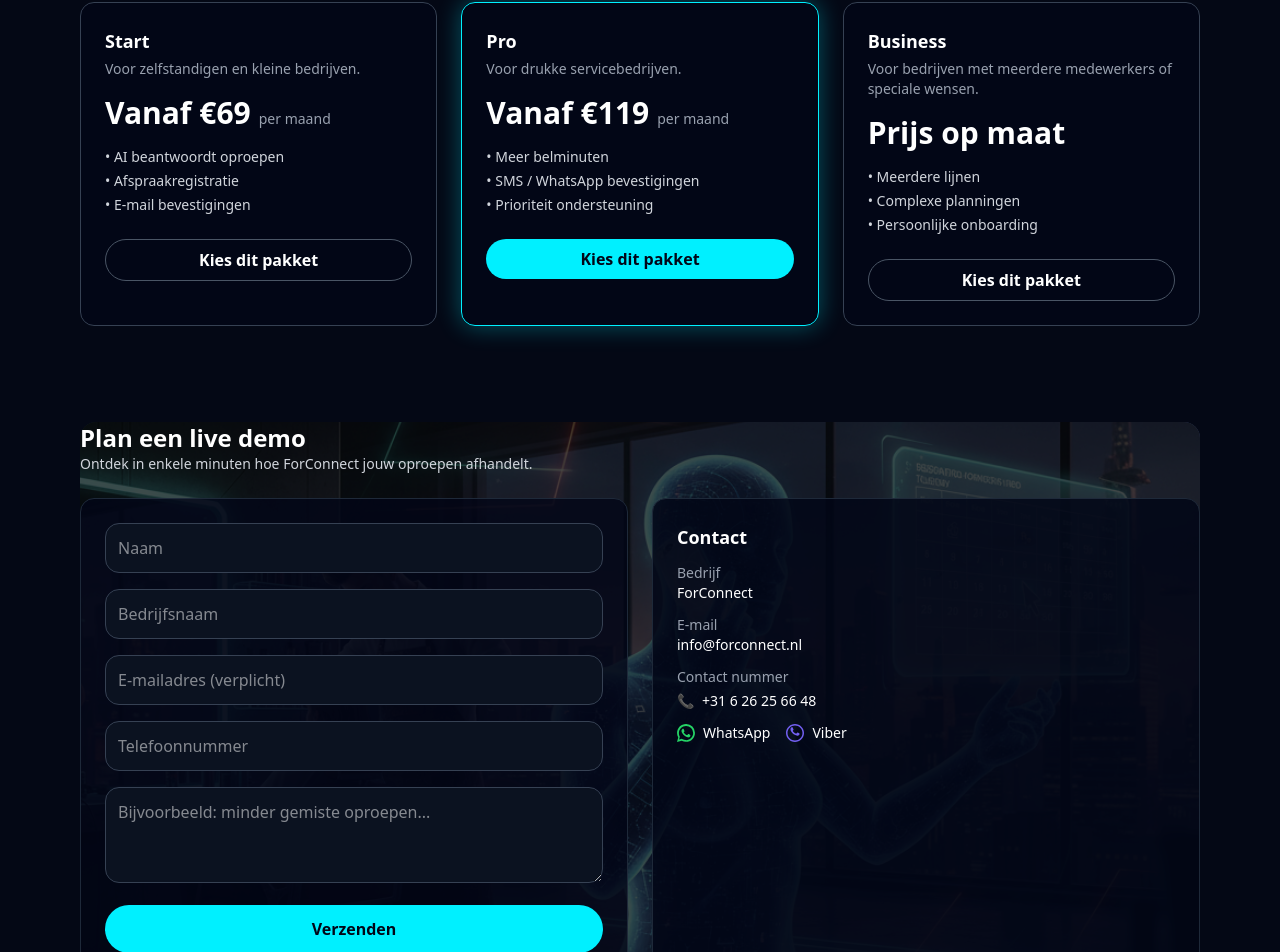
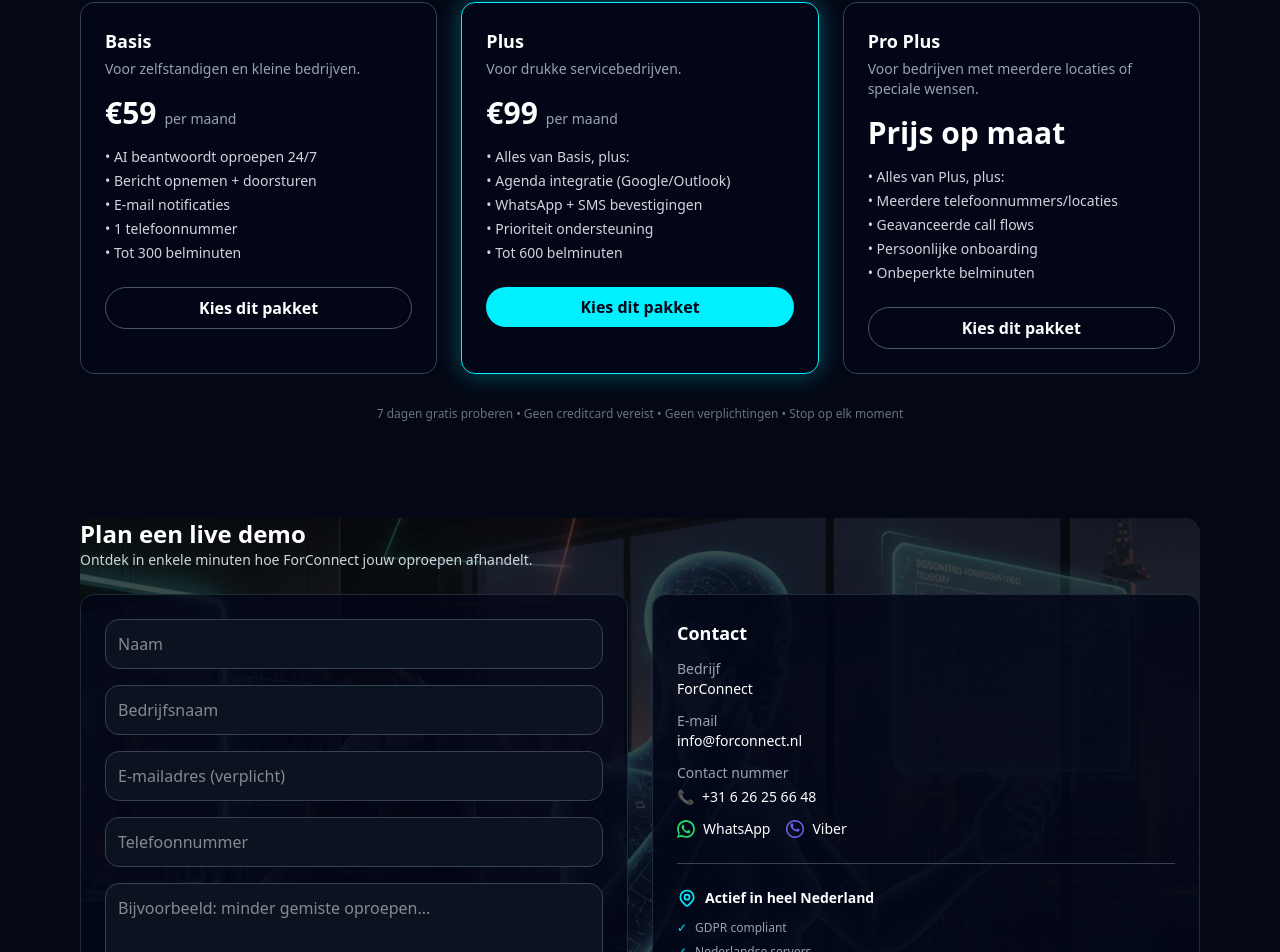
Before and after one commit to ForConnect/forconnect-site, a Next.js app: page / in a window 1280 px wide. Shown: the part 1500-2452 px from the top of the page. Built offline with nearby package versions, Linux system fonts and the light colour scheme.

Commit message:
Update pricing packages and add trust badges

```diff
--- a/app/page.tsx
+++ b/app/page.tsx
@@ -88,40 +88,46 @@ const content: Record<'nl' | 'en', ContentType> = {
     ],
 
     pricingTitle: 'Prijzen',
-    pricingSubtitle: 'Transparante pakketten, afgestemd op jouw bedrijf.',
+    pricingSubtitle: 'Transparante pakketten, afgestemd op jouw bedrijf. 7 dagen gratis proberen.',
     plans: [
       {
-        name: 'Start',
-        price: 'Vanaf €69',
+        name: 'Basis',
+        price: '€59',
         per: 'per maand',
         description: 'Voor zelfstandigen en kleine bedrijven.',
         features: [
-          'AI beantwoordt oproepen',
-          'Afspraakregistratie',
-          'E-mail bevestigingen',
+          'AI beantwoordt oproepen 24/7',
+          'Bericht opnemen + doorsturen',
+          'E-mail notificaties',
+          '1 telefoonnummer',
+          'Tot 300 belminuten',
         ],
       },
       {
-        name: 'Pro',
-        price: 'Vanaf €119',
+        name: 'Plus',
+        price: '€99',
         per: 'per maand',
         description: 'Voor drukke servicebedrijven.',
         features: [
-          'Meer belminuten',
-          'SMS / WhatsApp bevestigingen',
+          'Alles van Basis, plus:',
+          'Agenda integratie (Google/Outlook)',
+          'WhatsApp + SMS bevestigingen',
           'Prioriteit ondersteuning',
+          'Tot 600 belminuten',
         ],
         highlight: true,
       },
       {
-        name: 'Business',
+        name: 'Pro Plus',
         price: 'Prijs op maat',
         per: '',
-        description: 'Voor bedrijven met meerdere medewerkers of speciale wensen.',
+        description: 'Voor bedrijven met meerdere locaties of speciale wensen.',
         features: [
-          'Meerdere lijnen',
-          'Complexe planningen',
+          'Alles van Plus, plus:',
+          'Meerdere telefoonnummers/locaties',
+          'Geavanceerde call flows',
           'Persoonlijke onboarding',
+          'Onbeperkte belminuten',
         ],
       },
     ],
@@ -196,29 +202,47 @@ const content: Record<'nl' | 'en', ContentType> = {
     ],
 
     pricingTitle: 'Pricing',
-    pricingSubtitle: 'Flexible plans for growing businesses.',
+    pricingSubtitle: 'Flexible plans for growing businesses. 7-day free trial.',
     plans: [
       {
-        name: 'Start',
-        price: 'From €69',
+        name: 'Basis',
+        price: '€59',
         per: 'per month',
         description: 'For small businesses.',
-        features: ['Call handling', 'Appointments', 'Email confirmations'],
+        features: [
+          'AI answers calls 24/7',
+          'Message recording + forwarding',
+          'Email notifications',
+          '1 phone number',
+          'Up to 300 call minutes',
+        ],
       },
       {
-        name: 'Pro',
-        price: 'From €119',
+        name: 'Plus',
+        price: '€99',
         per: 'per month',
         description: 'For busy service businesses.',
-        features: ['More minutes', 'SMS / WhatsApp', 'Priority support'],
+        features: [
+          'Everything in Basis, plus:',
+          'Calendar integration (Google/Outlook)',
+          'WhatsApp + SMS confirmations',
+          'Priority support',
+          'Up to 600 call minutes',
+        ],
         highlight: true,
       },
       {
-        name: 'Business',
+        name: 'Pro Plus',
         price: 'Custom',
         per: '',
-        description: 'For businesses with multiple employees or special needs.',
-        features: ['Multiple lines', 'Advanced scheduling', 'Onboarding'],
+        description: 'For businesses with multiple locations or special needs.',
+        features: [
+          'Everything in Plus, plus:',
+          'Multiple phone numbers/locations',
+          'Advanced call flows',
+          'Personal onboarding',
+          'Unlimited call minutes',
+        ],
       },
     ],
 
@@ -469,6 +493,15 @@ export default function HomePage() {
               </div>
             ))}
           </div>
+
+          {/* Trial disclaimer */}
+          <div className="mt-8 text-center">
+            <p className="text-xs text-gray-500">
+              {lang === 'nl'
+                ? '7 dagen gratis proberen • Geen creditcard vereist • Geen verplichtingen • Stop op elk moment'
+                : '7-day free trial • No credit card required • No obligations • Cancel anytime'}
+            </p>
+          </div>
         </section>
 
         {/* Demo */}
@@ -633,6 +666,38 @@ export default function HomePage() {
                     Viber
                   </a>
                 </div>
+
+                {/* Trust Badges */}
+                <div className="mt-6 pt-6 border-t border-gray-700">
+                  <div className="flex items-center gap-2 mb-3">
+                    <svg className="w-5 h-5 text-[#00F0FF]" fill="none" stroke="currentColor" viewBox="0 0 24 24">
+                      <path strokeLinecap="round" strokeLinejoin="round" strokeWidth="2" d="M17.657 16.657L13.414 20.9a1.998 1.998 0 01-2.827 0l-4.244-4.243a8 8 0 1111.314 0z" />
+                      <path strokeLinecap="round" strokeLinejoin="round" strokeWidth="2" d="M15 11a3 3 0 11-6 0 3 3 0 016 0z" />
+                    </svg>
+                    <span className="text-sm font-semibold">
+                      {lang === 'nl' ? 'Actief in heel Nederland' : 'Active throughout the Netherlands'}
+                    </span>
+                  </div>
+
+                  <div className="space-y-2 text-xs text-gray-400">
+                    <div className="flex items-center gap-2">
+                      <span className="text-[#00F0FF]">✓</span>
+                      <span>GDPR compliant</span>
+                    </div>
+                    <div className="flex items-center gap-2">
+                      <span className="text-[#00F0FF]">✓</span>
+                      <span>{lang === 'nl' ? 'Nederlandse servers' : 'Dutch servers'}</span>
+                    </div>
+                    <div className="flex items-center gap-2">
+                      <span className="text-[#00F0FF]">✓</span>
+                      <span>{lang === 'nl' ? '7 dagen gratis proberen' : '7-day free trial'}</span>
+                    </div>
+                    <div className="flex items-center gap-2">
+                      <span className="text-[#00F0FF]">✓</span>
+                      <span>{lang === 'nl' ? 'Geen setup kosten' : 'No setup fees'}</span>
+                    </div>
+                  </div>
+                </div>
               </div>
             </div>
           </div>
```
